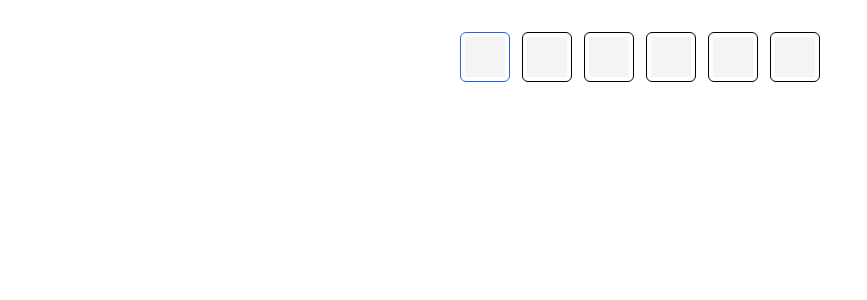
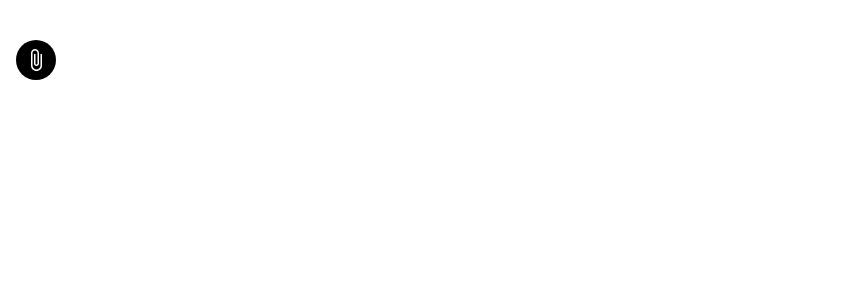
Before and after one commit to Stive627/laboratory, a React (Create React App) app: page / in a window 1280 px wide. Shown: the top 300 px of the page, without its empty margins (0-867 px from the left). Built offline with nearby package versions, Linux system fonts and the light colour scheme.

Commit message:
2025-03-03

```diff
--- a/src/App.js
+++ b/src/App.js
@@ -1,10 +1,11 @@
 import {BrowserRouter as Router, Routes, Route} from 'react-router-dom';
-import VerificationCode from './components/VerificationCode/VerificationCode';
+import AttachFile from './components/AttachFile/AttachFile';
+
 function App() {
   return (
       <Router>
         <Routes>
-          <Route path='/' element={<VerificationCode handleCode={(value)=> {}}/>}/>
+          <Route path='/' element={<AttachFile/>}/>
         </Routes>
       </Router>
   );
--- /dev/null
+++ b/src/components/AttachFile/AttachFile.js
@@ -0,0 +1,19 @@
+import React, {useState } from 'react'
+import AttachFileIcon from '@mui/icons-material/AttachFile';
+
+function AttachFile() {
+    const [med, setMed] = useState(undefined)
+  return (
+    <div>
+        <div className=' relative top-10 left-4'>
+            <label className=' border border-none p-2 bg-black rounded-full flex justify-center items-center w-10 h-10' htmlFor='med'><AttachFileIcon className=' text-white'/>
+                <input className=' hidden' id="med" type='file' onChange={(e) => {setMed(e.target.files[0]); console.log(e.target.files[0])}}/>
+           </label>
+           {med && <img alt='file' src={URL.createObjectURL(med)}/>}
+        </div>
+
+    </div>
+  )
+}
+
+export default AttachFile
```
